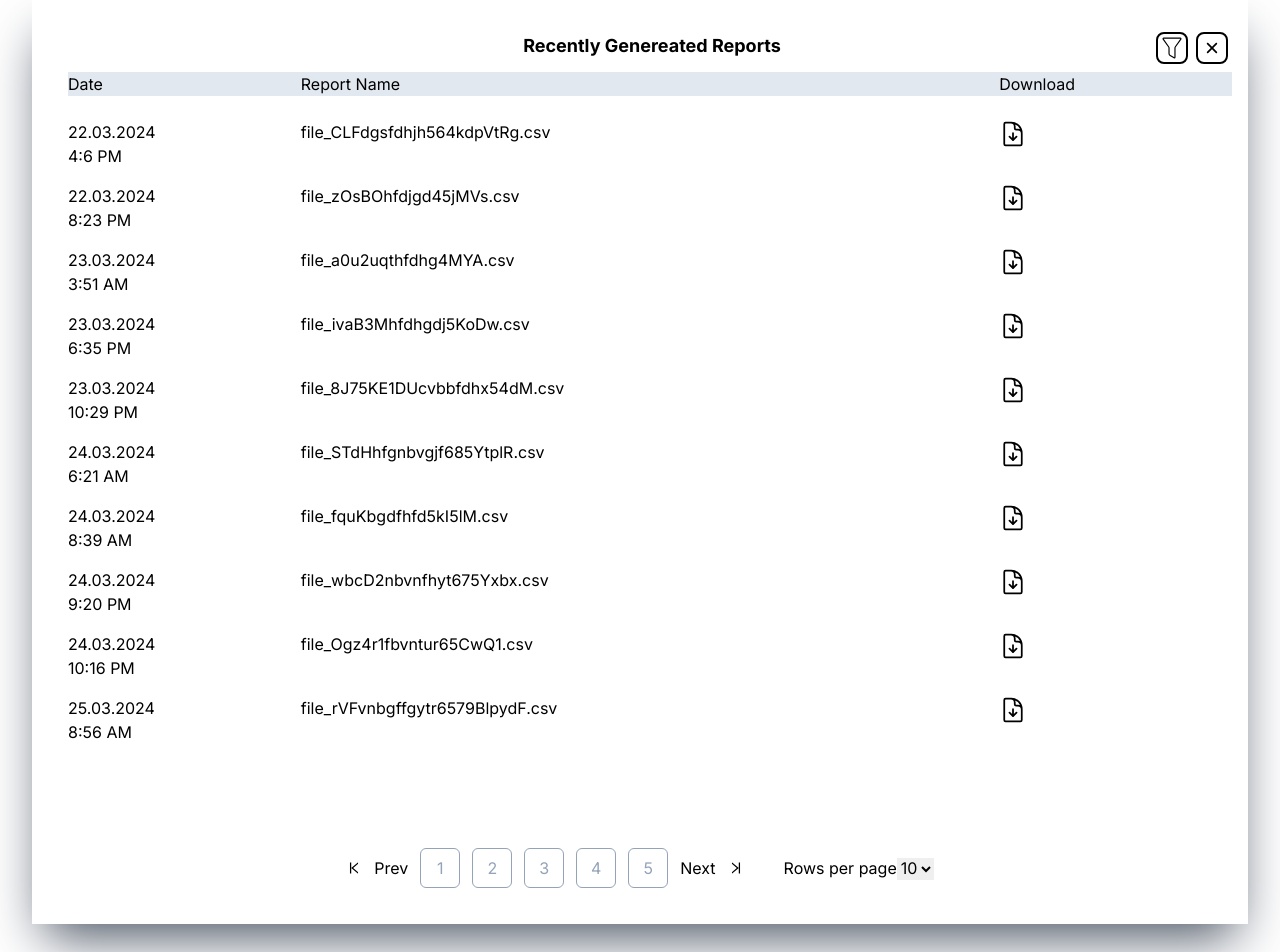
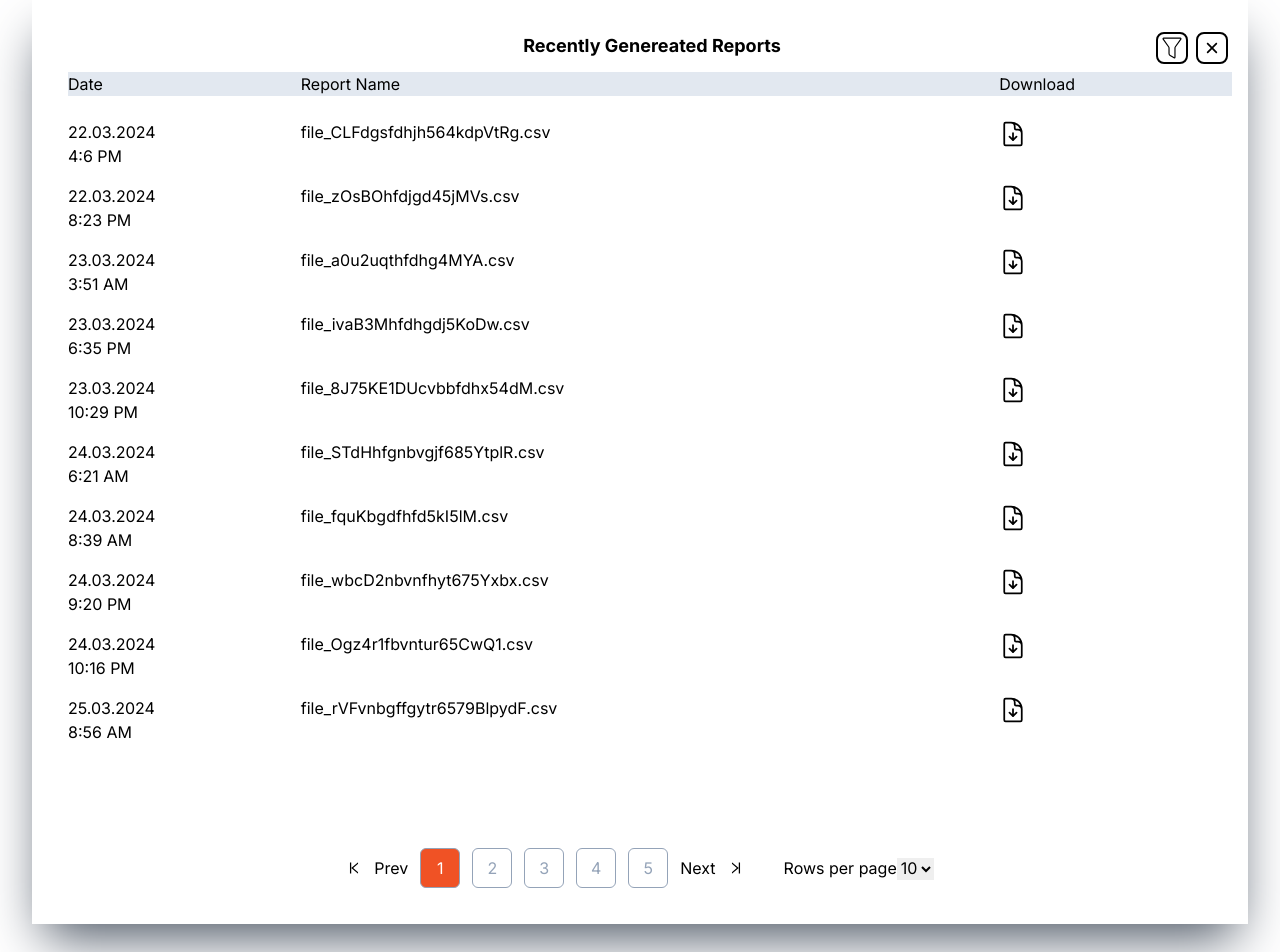
Before and after one commit to Mankaran07/Assignment_Monter, a Next.js app: page /reports/1 in a window 1280 px wide. Shown: the top 952 px of the page. Built offline with nearby package versions, Linux system fonts and the light colour scheme.

Commit message:
Added functionality

```diff
--- a/src/app/reports/[page]/page.jsx
+++ b/src/app/reports/[page]/page.jsx
@@ -12,7 +12,7 @@ function Reports({ params }) {
   const [currentPage, setCurrentPage] = useState(params.page);
   const [count, setCount] = useState(10);
   const [reports, setReports] = useState([]);
-
+  const total = data.length / count;
   useEffect(() => {
     getReports();
   }, [count]);
@@ -20,7 +20,7 @@ function Reports({ params }) {
   function getReports() {
     const newArr = [];
     for (let i = 0; i < count; i++) {
-      newArr.push(data[i]);
+      newArr.push(data[i * currentPage]);
     }
     setReports(newArr);
   }
@@ -32,7 +32,12 @@ function Reports({ params }) {
             Recently Genereated Reports
           </h1>
           <div className=" flex absolute right-0 pr-4 gap-2 justify-self-end">
-            <button className=" border-2 border-solid border-black rounded-lg hover:border-slate-400">
+            <button
+              className=" border-2 border-solid border-black rounded-lg hover:border-slate-400"
+              onClick={() => {
+                alert("This feature will be available soon");
+              }}
+            >
               <CiFilter className="size-7 hover:border-slate-400" />
             </button>
             <button
@@ -63,7 +68,7 @@ function Reports({ params }) {
       </div>
       <PaginationBar
         currentPage={currentPage}
-        totalPages={5}
+        totalPages={total}
         count={count}
         setCount={setCount}
       />
--- a/src/components/PaginationBar.jsx
+++ b/src/components/PaginationBar.jsx
@@ -15,16 +15,22 @@ function PaginationBar({ currentPage, totalPages, count, setCount }) {
     <div className="w-full relative bottom-0 mb-5">
       <div className="flex items-center justify-center gap-10 mx-auto">
         <div className="flex">
-          <div className="flex items-center gap-3">
+          <div
+            className="flex items-center gap-3 cursor-pointer"
+            onClick={() => {
+              if (currentPage != 1) {
+                router.replace(`/reports/${currentPage - 1}`);
+              }
+            }}
+          >
             <AiOutlineVerticalRight />
-            <span className="cursor-pointer">Prev</span>
+            <span>Prev</span>
           </div>
           {pageNumbers.map((page) => (
             <button
-              className={twMerge(
-                "h-10 w-10 rounded-md text-slate-400 border border-slate-400 ml-3 duration-300",
-                currentPage === page && "bg-[#f05225]"
-              )}
+              className={`h-10 w-10 rounded-md text-slate-400 border border-slate-400 ml-3 duration-300 ${
+                currentPage == page ? "bg-[#f05225] text-white" : "bg-white"
+              }`}
               key={page}
               onClick={() => {
                 router.replace(`/reports/${page}`);
@@ -33,8 +39,15 @@ function PaginationBar({ currentPage, totalPages, count, setCount }) {
               {page}
             </button>
           ))}
-          <div className="flex items-center gap-3 ml-3">
-            <span className="cursor-pointer">Next</span>
+          <div
+            className="flex items-center gap-3 ml-3 cursor-pointer"
+            onClick={() => {
+              if (currentPage != totalPages) {
+                router.replace(`/reports/${parseInt(currentPage) + 1}`);
+              }
+            }}
+          >
+            <span>Next</span>
             <AiOutlineVerticalLeft />
           </div>
         </div>
```
